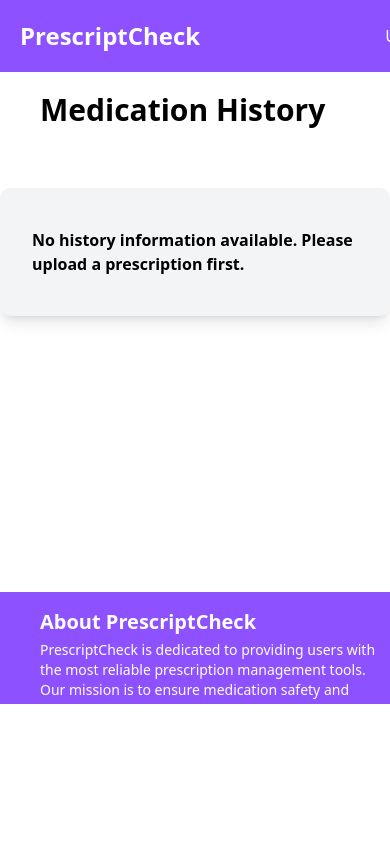
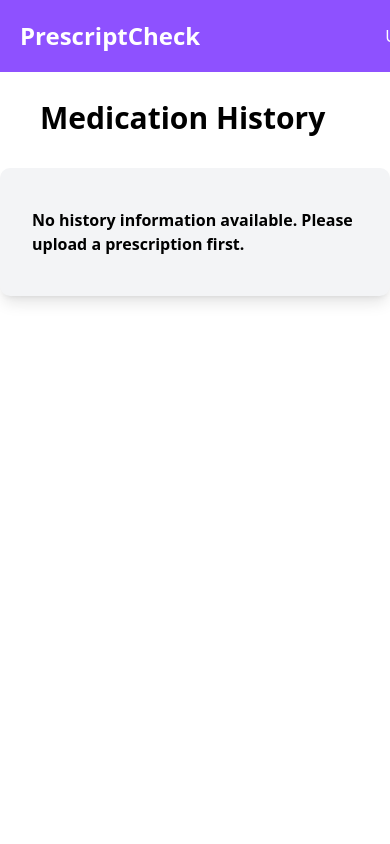
Before and after one commit to ad1tyq/PrescriptCheck, a React (Vite) app in the folder frontend/: page /history in a window 390 px wide. Shown: the top 844 px of the page. Built offline with nearby package versions, Linux system fonts and the light colour scheme.

Commit message:
fixed height responsiveness for larger screens

```diff
--- a/frontend/src/app/analysis/page.jsx
+++ b/frontend/src/app/analysis/page.jsx
@@ -2,7 +2,7 @@ import Analysis from "../../components/analysis";
 function AnalysisPage(){
     return(
             <>
-            <div className="min-h-[70vh]">
+            <div className="min-h-[100vh]">
                 <Analysis/>
             </div>
             </>
--- a/frontend/src/app/history/page.jsx
+++ b/frontend/src/app/history/page.jsx
@@ -2,8 +2,8 @@ import History from "../../components/historyCard";
 function HistoryPage(){
     return(
         <>
-        <div className="min-h-[30rem]">
-            <h1 className="text-3xl ml-10 font-bold py-5">Medication History</h1>
+        <div className="min-h-[100vh]">
+            <h1 className="text-3xl ml-10 font-bold py-7">Medication History</h1>
             <History/>
         </div>
         </>
--- a/frontend/src/app/upload/page.jsx
+++ b/frontend/src/app/upload/page.jsx
@@ -2,7 +2,7 @@ import ParentComponent from "../../components/imageToText";
 function UploadPage(){
     return(
         <>
-            <div className="min-h-[30rem]">
+            <div className="min-h-[100vh]">
                 <ParentComponent />
             </div>
 
--- a/frontend/src/components/fileUploader.tsx
+++ b/frontend/src/components/fileUploader.tsx
@@ -39,7 +39,7 @@ function FileUploader({ onFileSelect, onPreviewChange }) {
     }
     return (
         <>
-            <div className="flex justify-center items-center mt-16 h-auto">
+            <div className="flex justify-center items-center mt-16 min-h-[100vh]">
                 <div className="bg-violet-400 rounded-[15px] shadow-lg pt-[1px] px-5 pb-7 w-[35rem] flex flex-col" style={{ alignItems: "center" }}>
                     <h1 className="text-3xl text-white  font-bold py-5 ml-0">Upload Your Prescription</h1>
                     {/* input area */}
--- a/frontend/src/components/historyCard.jsx
+++ b/frontend/src/components/historyCard.jsx
@@ -16,7 +16,7 @@ function History() {
     if (!prescriptionHistory || prescriptionHistory.length === 0){
         return (
             <div className="flex justify-center">
-                <div className="shadow-lg bg-gray-100 mt-10 rounded-[10px] w-[72rem] h-auto py-10 px-8 gap-5 flex flex-col justify-center">
+                <div className="shadow-lg bg-gray-100 mt-1 rounded-[10px] w-[72rem] h-auto py-10 px-8 gap-5 flex flex-col justify-center">
                 <p><b>No history information available. Please upload a prescription first.</b></p>
                 </div>
             </div>
```
Also changed, not shown: frontend/src/components/analyseText.jsx (+1 -1 lines).
